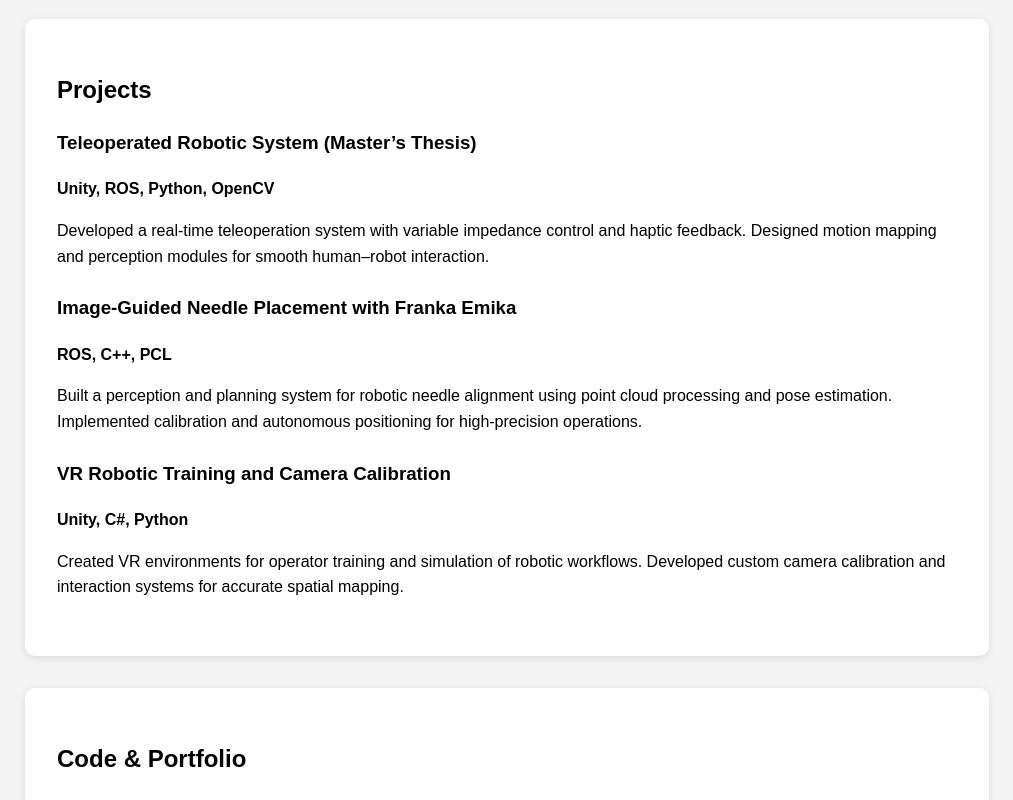
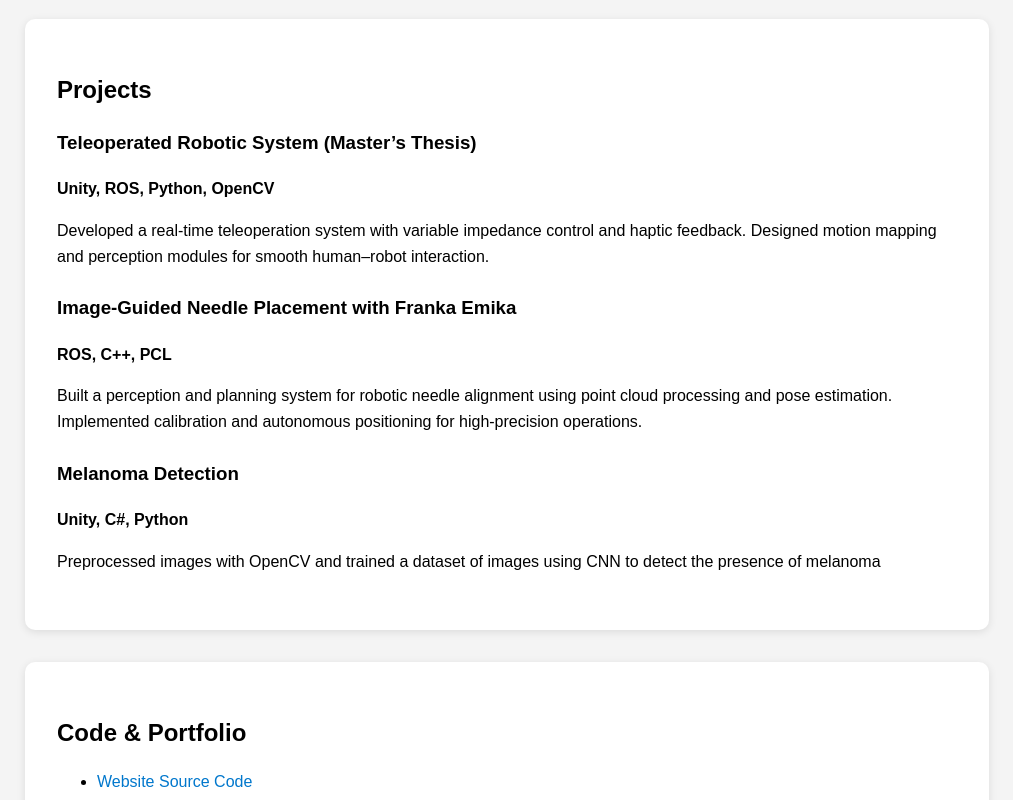
Before and after one commit to itsme1UP/Shayan, a plain HTML site: page index.html in a window 1280 px wide. Shown: the part 413-1213 px from the top of the page, without its empty margins (133-1146 px from the left). Drawn offline with Linux system fonts and the light colour scheme.

Commit message:
Update index.html

```diff
--- a/index.html
+++ b/index.html
@@ -43,9 +43,9 @@
     </div>
 
     <div class="project">
-      <h3>VR Robotic Training and Camera Calibration</h3>
+      <h3>Melanoma Detection</h3>
       <p class="tools">Unity, C#, Python</p>
-      <p>Created VR environments for operator training and simulation of robotic workflows. Developed custom camera calibration and interaction systems for accurate spatial mapping.</p>
+      <p>Preprocessed images with OpenCV and trained a dataset of images using CNN to detect the presence of melanoma</p>
     </div>
   </section>
 
```
